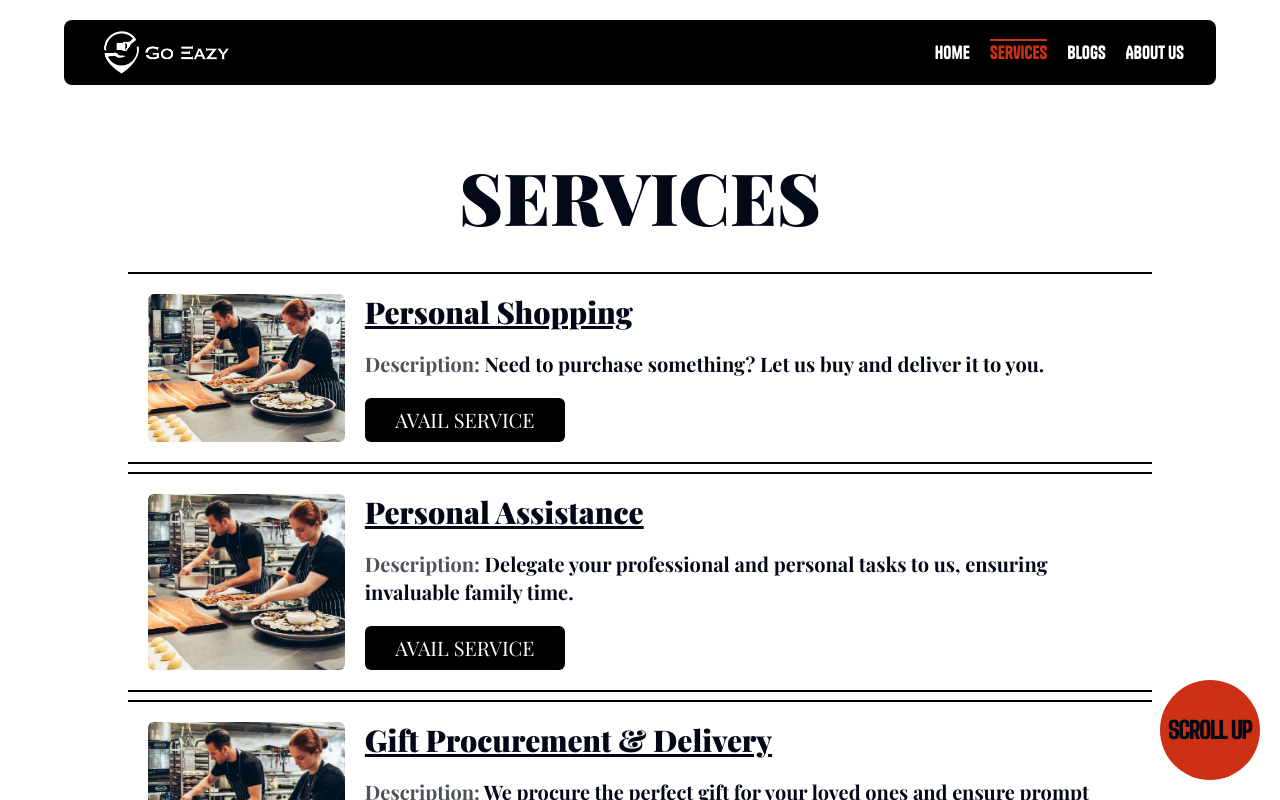
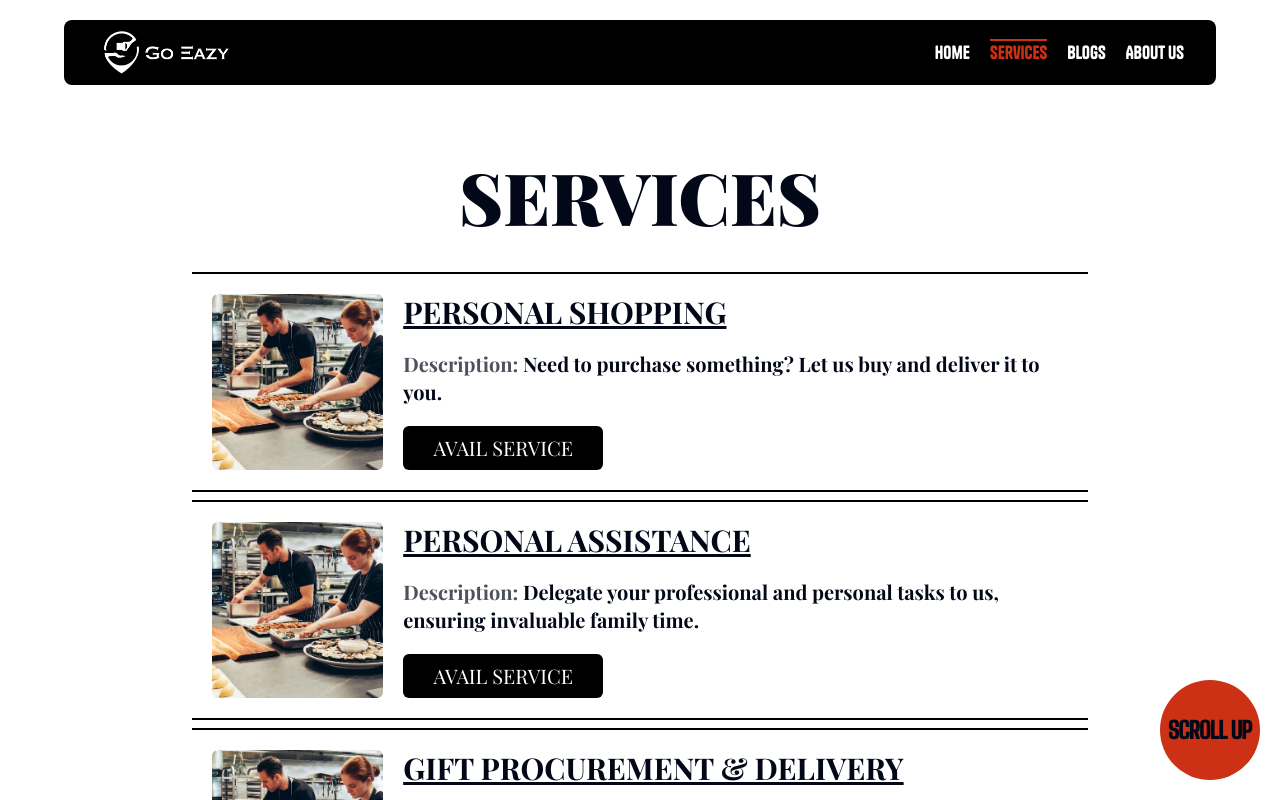
Before and after one commit to Winterson-Islary/static-site-for-fren, a React (Vite) app: page /services in a window 1280 px wide. Shown: the top 800 px of the page. Built offline with nearby package versions, Linux system fonts and the light colour scheme; a web font is replaced by a local one.

Commit message:
made layout and style changes

```diff
--- a/src/pages/Services.tsx
+++ b/src/pages/Services.tsx
@@ -51,7 +51,7 @@ function Services() {
 		},
 	];
 	return (
-		<div className="pt-[10rem] h-full w-[95%] md:w-[80%] mx-auto pb-11">
+		<div className="pt-[10rem] h-full w-[95%] md:w-[95%] xl:w-[70%] mx-auto pb-11">
 			<section className="flex flex-col">
 				<span className="font-playfair text-7xl w-full text-center pb-10 font-black">
 					SERVICES
@@ -69,7 +69,7 @@ function Services() {
 									className="w-[20%] rounded-md object-cover hidden md:block"
 								/>
 								<div className="font-playfair flex flex-col items-left justify-center gap-5">
-									<section className="text-3xl font-black underline">
+									<section className="text-3xl font-bold underline uppercase">
 										{item.title}
 									</section>
 									<section className="text-xl font-bold">
```
